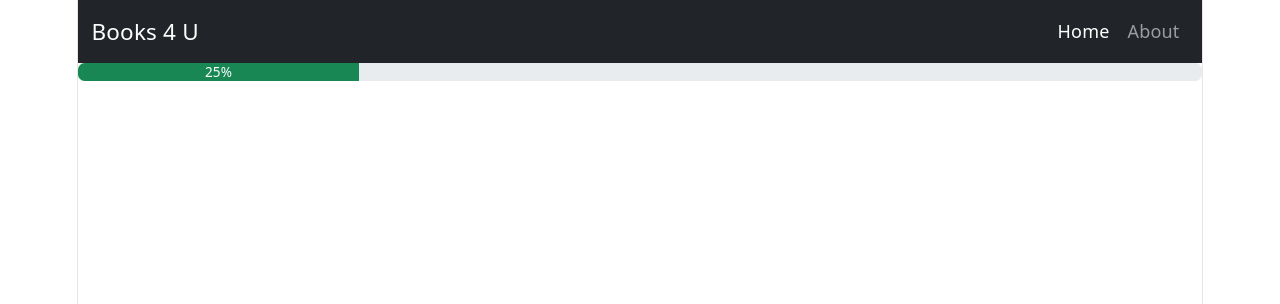
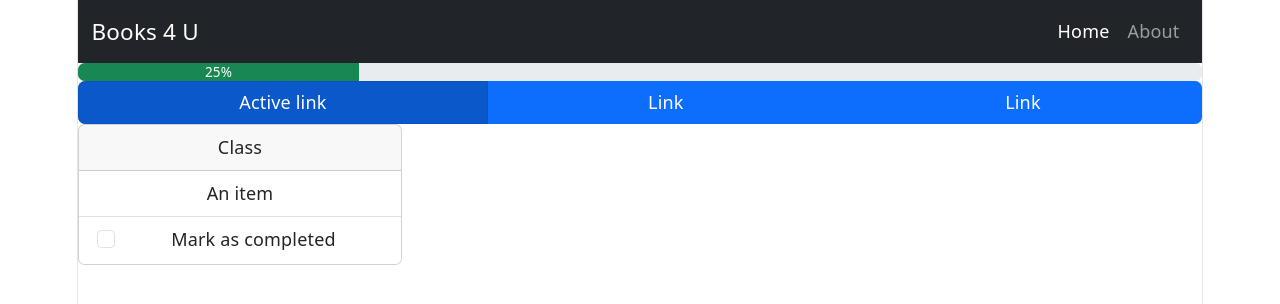
Before and after one commit to dgarciagonzalez/milestone1, a React (Vite) app in the folder course-scheduler/: page / in a window 1280 px wide. Shown: the top 304 px of the page. Built offline with nearby package versions, Linux system fonts and the light colour scheme.

Commit message:
added CourseCard, CourseList, and ProgressSummary

```diff
--- a/course-scheduler/src/App.jsx
+++ b/course-scheduler/src/App.jsx
@@ -5,6 +5,8 @@ import viteLogo from './assets/vite.svg'
 import './App.css'
 import NavBar from "./components/NavBar.jsx";
 import ProgressSummary from "./components/ProgressSummary.jsx";
+import CourseCard from "./components/CourseCard.jsx";
+import CourseList from "./components/CourseList.jsx";
 
 function App() {
   const [count, setCount] = useState(0)
@@ -13,6 +15,8 @@ function App() {
     <>
       <NavBar />
         <ProgressSummary />
+        <CourseList/>
+        <CourseCard/>
 
     </>
   )
--- a/course-scheduler/src/components/CourseCard.jsx
+++ b/course-scheduler/src/components/CourseCard.jsx
@@ -0,0 +1,29 @@
+function CourseCard(props) {
+    return (
+        <>
+            <div className="card" style={{width: "18rem"}}>
+                <div className="card-header">
+                    Class
+                </div>
+                <ul className="list-group list-group-flush">
+                    <li className="list-group-item">An item</li>
+                    <li className="list-group-item">
+                        <div className="form-check">
+                            <input
+                                className="form-check-input"
+                                type="checkbox"
+                                id="completed"
+                            />
+                            <label className="form-check-label" htmlFor="completed">
+                                Mark as completed
+                            </label>
+                        </div>
+                    </li>
+
+                </ul>
+            </div>
+        </>
+    )
+}
+
+export default CourseCard;
--- a/course-scheduler/src/components/CourseList.jsx
+++ b/course-scheduler/src/components/CourseList.jsx
@@ -0,0 +1,10 @@
+function CourseList(props) {
+    return (
+        <div className="btn-group">
+            <a href="#" className="btn btn-primary active" aria-current="page">Active link</a>
+            <a href="#" className="btn btn-primary">Link</a>
+            <a href="#" className="btn btn-primary">Link</a>
+        </div>
+    )
+}
+export default CourseList;
```
